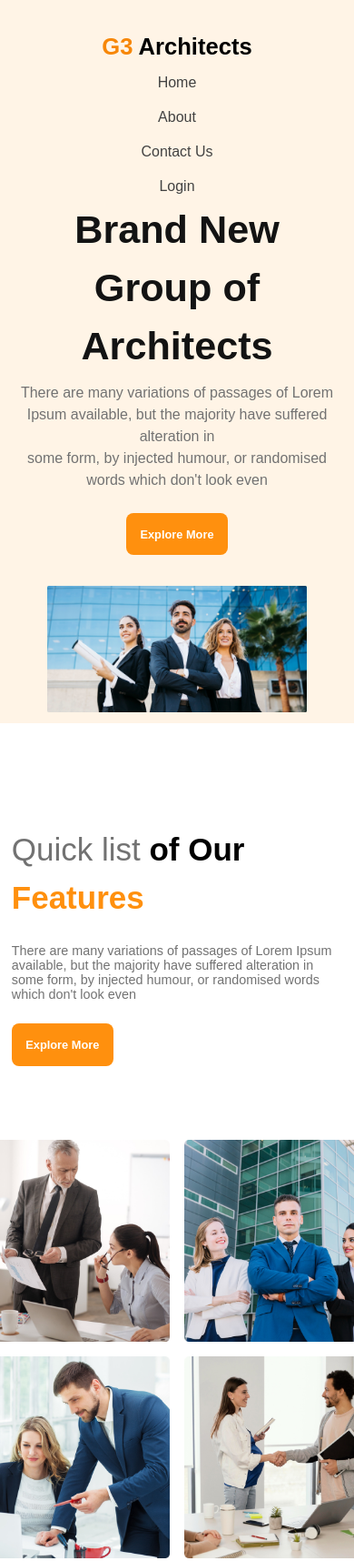
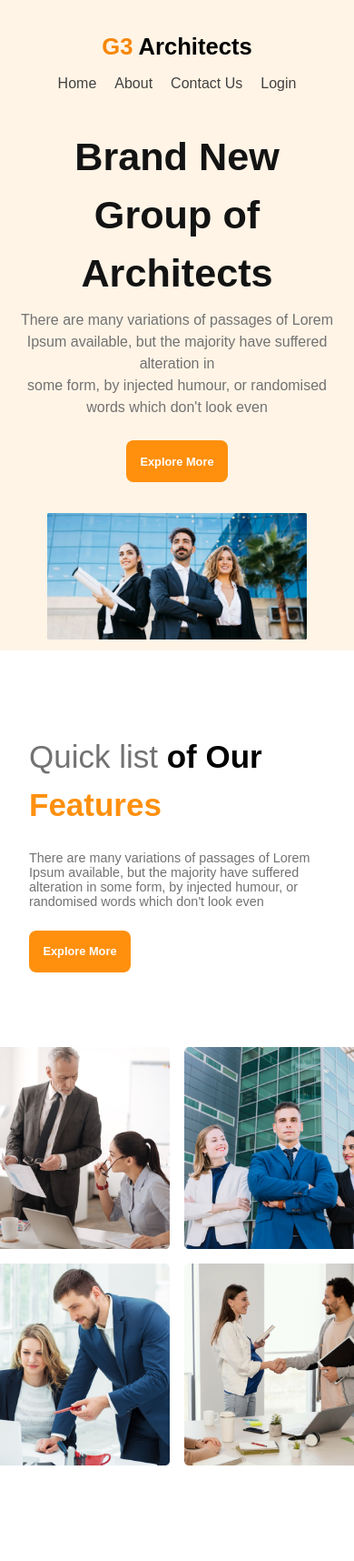
Before and after one commit to Jaber-riyan/Architecture_Project, a plain HTML site: page index.html in a window 390 px wide. Shown: the top 1716 px of the page at 91% size. Drawn offline with Linux system fonts and the light colour scheme.

Commit message:
features section responsive fully done

```diff
--- a/index.html
+++ b/index.html
@@ -40,7 +40,7 @@
           <img src="./images/team4.png" alt="" />
         </div>
         <div class="feature-text-btn">
-          <h1><span class="feature-text-span1">Quick list</span> of Our <span class="feature-text-span2"><br>Features</span></h1>
+          <h1><span id="feature-text-span1">Quick list</span> of Our <span id="feature-text-span2"><br>Features</span></h1>
           <p>
             There are many variations of passages of Lorem Ipsum available, but
             the majority have suffered alteration in some form, by injected
@@ -52,6 +52,8 @@
         </div>
       </section>
       <!-- feature section end  -->
+
+
     </main>
     <footer></footer>
   </body>
--- a/style.css
+++ b/style.css
@@ -126,11 +126,11 @@ header {
   line-height: 53px;
   margin-bottom: 1.5rem;
 }
-.feature-text-span1 {
+#feature-text-span1 {
   color: rgb(114, 114, 114);
   font-weight: 500;
 }
-.feature-text-span2 {
+#feature-text-span2 {
   color: rgb(255, 144, 14);
 }
 .feature-text-btn p {
@@ -145,14 +145,14 @@ header {
 /* media query code for responsive  */
 
 @media screen and (max-width: 576px) {
-  .navbar,
-  .nav-links {
+  .navbar {
     flex-direction: column;
     align-items: center;
+    margin-bottom: 2rem;
+    width: 100%;
   }
-  .navbar {
-    margin-bottom: 7rem;
-    width: 100%;
+  .navbar h3 {
+    margin-bottom: 1.1rem;
   }
   header {
     height: 100%;
@@ -167,6 +167,6 @@ header {
   .features {
     flex-direction: column-reverse;
     width: 100%;
-    padding: 2rem 0.8rem ;
+    padding: 0.6rem 2rem ;
   }
 }
```
